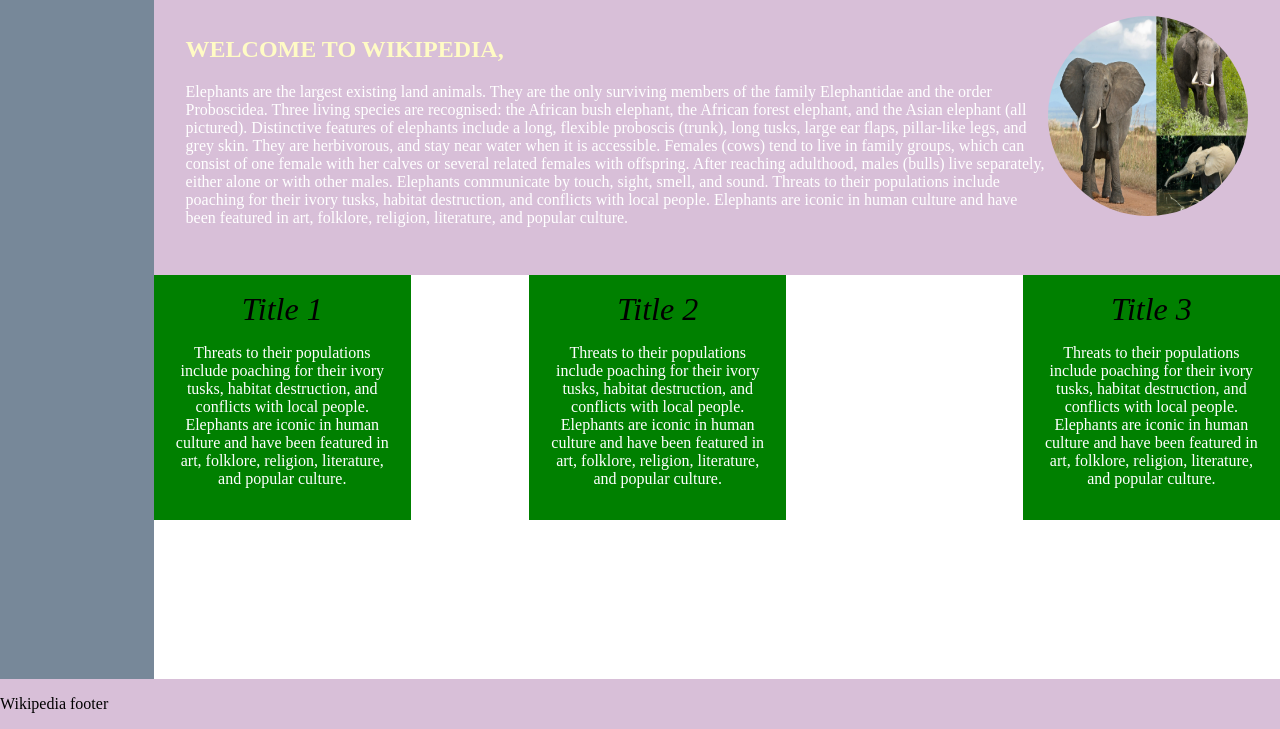
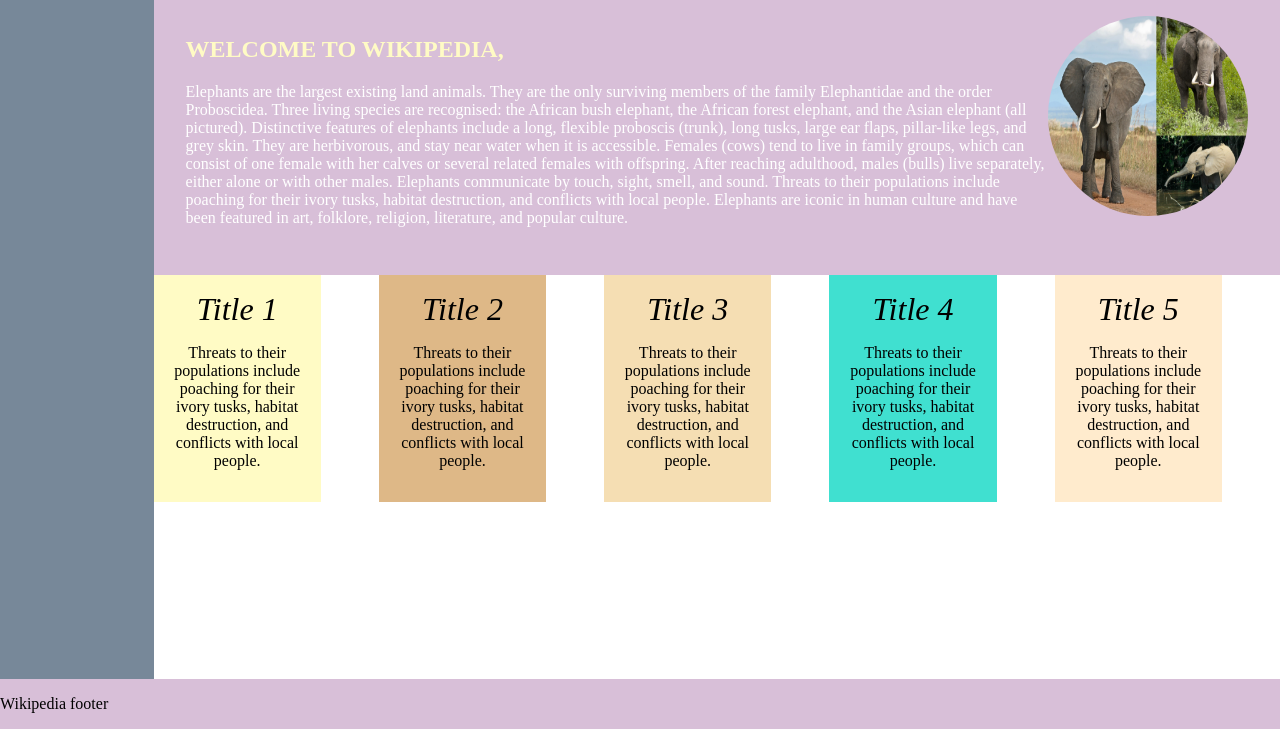
Before and after one commit to mahadev-chaurasiya/CSS-Grid-Layout-Module, a website: page index.html in a window 1280 px wide. Shown: the part 71-800 px from the top of the page. Drawn offline with Linux system fonts and the light colour scheme.

Commit message:
column alignment

```diff
--- a/css/main.css
+++ b/css/main.css
@@ -84,7 +84,7 @@
 }
 .main {
   grid-area: right;
-  grid-template-rows: 51px fit-content(30%);
+  grid-template-rows: 51px fit-content(30%) 40%;
 }
 footer {
   grid-area: footer;
@@ -93,8 +93,9 @@
 
 #branches{
     display: grid;
-    grid-template-columns: repeat(3, auto);
+    grid-template-columns: repeat(5, auto);
     text-align: center;
+    align-items: end;
     /* grid-template-columns: repeat(2,auto);
     grid-template-rows: repeat(2,auto);
     grid-gap: 10px 30px; */
@@ -111,10 +112,30 @@
     background-color: green;
     padding: 1em;
     width: 60%;
+    align-self: start;
 }
 ul#branches li p{
-    color: white;
+    color: black;
+}
+/* Row alignment - particular item */
+/* ul#branches li:nth-child(3){
+    justify-self: end;
+} */
+
+ul#branches li:nth-child(1){
+    background-color: #fffbc5;
+}
+ul#branches li:nth-child(2){
+    background-color: burlywood;
+    align-self: center;
 }
 ul#branches li:nth-child(3){
-    justify-self: end;
+    background-color: wheat;
 }
+ul#branches li:nth-child(4){
+    background-color: turquoise;
+    align-self: center;
+}
+ul#branches li:nth-child(5){
+    background-color: blanchedalmond;
+}
--- a/index.html
+++ b/index.html
@@ -52,25 +52,31 @@
             <i>Title 1</i>
             <p>Threats to their populations
                 include poaching for their ivory tusks, habitat destruction, and
-                conflicts with local people. Elephants are iconic in human culture
-                and have been featured in art, folklore, religion, literature, and
-                popular culture.</p>
+                conflicts with local people.</p>
         </li>
         <li>
             <i>Title 2</i>
             <p>Threats to their populations
                 include poaching for their ivory tusks, habitat destruction, and
-                conflicts with local people. Elephants are iconic in human culture
-                and have been featured in art, folklore, religion, literature, and
-                popular culture.</p>
+                conflicts with local people.</p>
         </li>
         <li>
             <i>Title 3</i>
             <p>Threats to their populations
                 include poaching for their ivory tusks, habitat destruction, and
-                conflicts with local people. Elephants are iconic in human culture
-                and have been featured in art, folklore, religion, literature, and
-                popular culture.</p>
+                conflicts with local people.</p>
+        </li>
+        <li>
+            <i>Title 4</i>
+            <p>Threats to their populations
+                include poaching for their ivory tusks, habitat destruction, and
+                conflicts with local people.</p>
+        </li>
+        <li>
+            <i>Title 5</i>
+            <p>Threats to their populations
+                include poaching for their ivory tusks, habitat destruction, and
+                conflicts with local people.</p>
         </li>
       </ul>
     </div>
```
